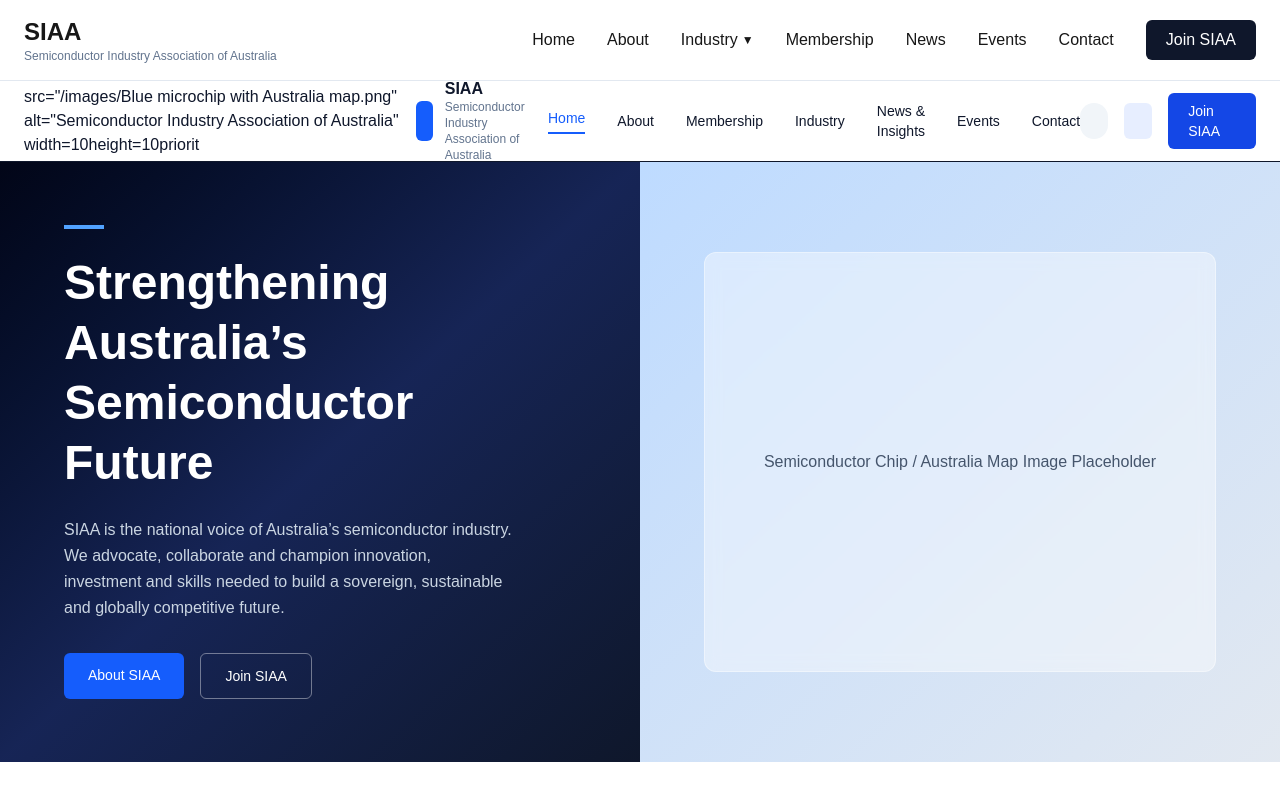
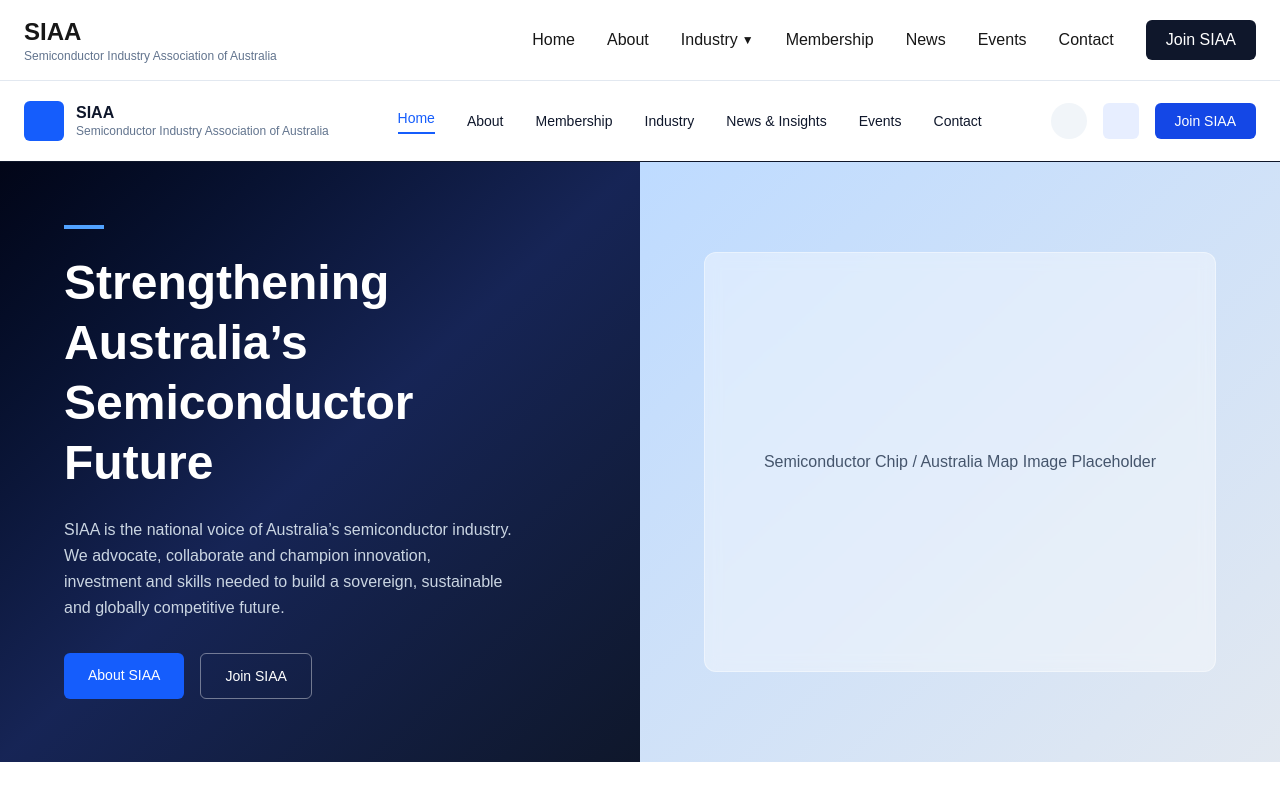
Before and after one commit to Ants-siaa/SIAA-site, a Next.js app: page / in a window 1280 px wide. Shown: the top 800 px of the page. Built offline with nearby package versions, Linux system fonts and the light colour scheme.

Commit message:
Update page.tsx
removed logo

```diff
--- a/app/page.tsx
+++ b/app/page.tsx
@@ -10,12 +10,7 @@ export default function Home() {
 
           {/* Logo */}
           <div className="flex items-center gap-3">
-            src="/images/Blue microchip with Australia map.png"
-    alt="Semiconductor Industry Association of Australia"
-    width={10}
-    height={10}
-    priorit
-              <div className="w-10 h-10 bg-blue-600 rounded-md" />
+            <div className="w-10 h-10 bg-blue-600 rounded-md" />
             <div>
               <p className="font-bold leading-tight">SIAA</p>
               <p className="text-xs text-slate-500">
```
